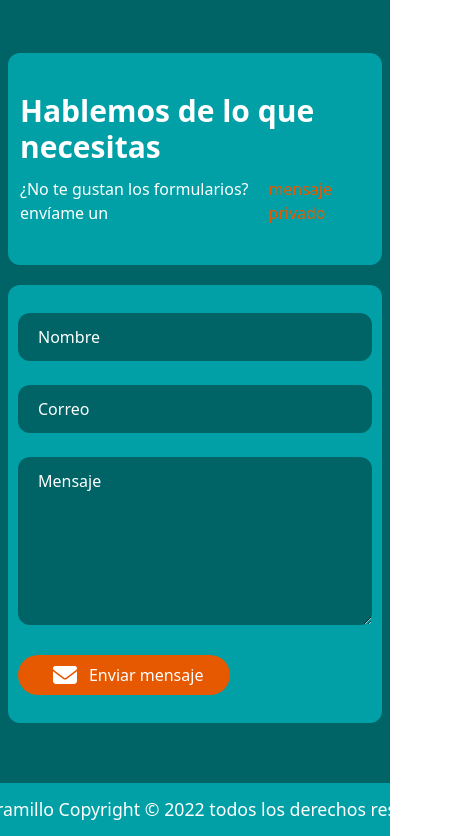
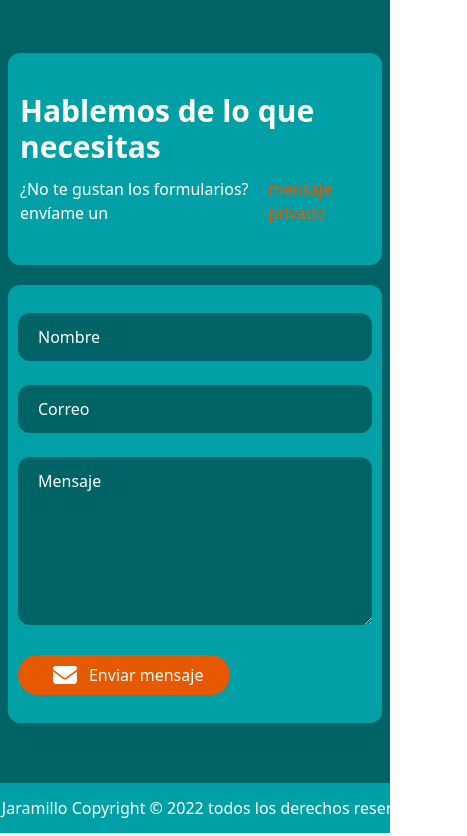
Before and after one commit to RubenJ27/Portafolio-profesional, a React (Vite) app: page / in a window 390 px wide. Shown: the part 8099-8935 px from the top of the page, 467 px wide, since content can reach past the window. Built offline with nearby package versions, Linux system fonts and the light colour scheme.

Commit message:
fix: :bug: Se corrigio el error en las resoluciones moviles del footer
se corrigio el error en las resoluciones moviles del footer

```diff
--- a/src/components/Footer.jsx
+++ b/src/components/Footer.jsx
@@ -7,7 +7,7 @@ export default function Footer() {
         <div className="md:container flex flex-row items-center justify-center">
           <div className="w-full relative flex justify-between lg:w-auto lg:static lg:block lg:justify-start">
             <div className="flex"> <p
-              className="tall:text-[2.1vh] text-[2.7vh] sm:text-sm md:text-sm lg:text-2xl font-light leading-relaxed inline-block whitespace-nowrap text-white items-center"
+              className="tall:text-[1.9vh] text-[2.7vh] sm:text-sm md:text-sm lg:text-2xl font-light leading-relaxed inline-block whitespace-nowrap text-white items-center"
             >Ruben Jaramillo Copyright © 2022 todos los derechos reservados.
             </p></div>
 
```
